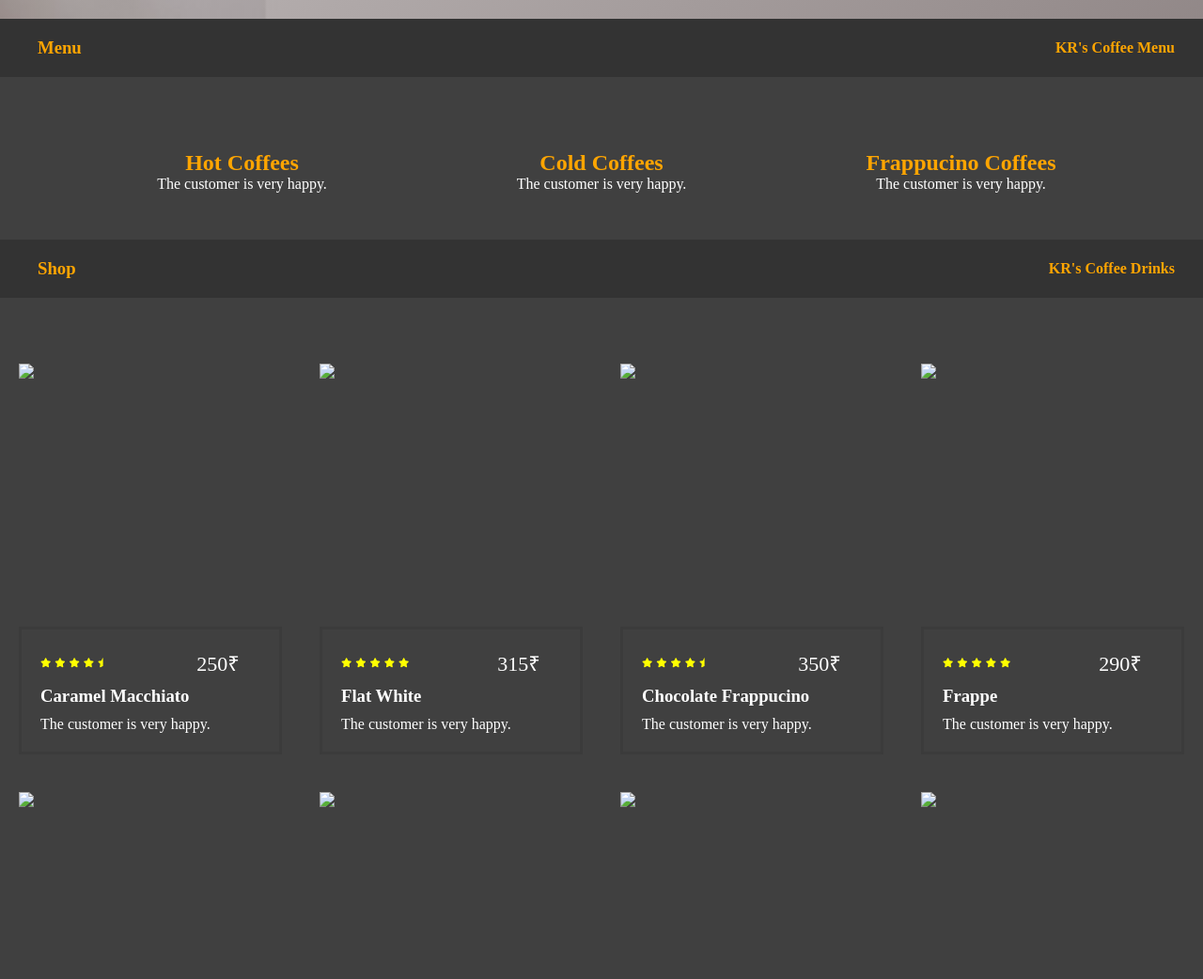
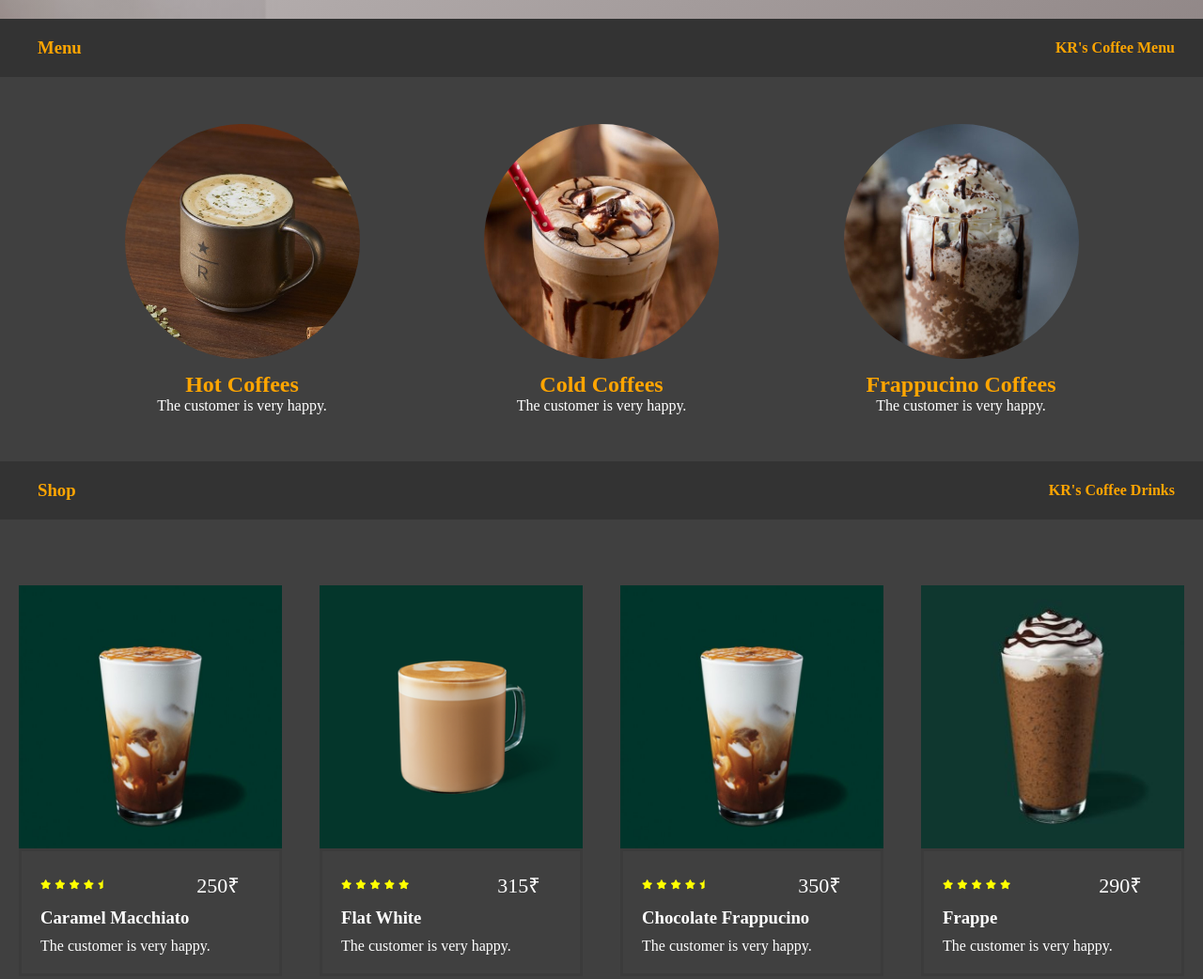
Before and after one commit to pavansaitota/KR-s-COFFEE-BAR, a plain HTML site: page index.html in a window 1280 px wide. Shown: the part 780-1822 px from the top of the page at 94% size. Drawn offline with Linux system fonts and the light colour scheme; files whose address does not match are found by name.

Commit message:
Update index.html

```diff
--- a/index.html
+++ b/index.html
@@ -30,7 +30,7 @@
         </nav>
     </header>
     <div class="content">
-        <img src="img/COFFEEBACKGROUND.jpg" alt="">
+        <img src="COFFEEBACKGROUND.jpg" alt="">
         <h2>KR's </S> Coffee & BAR </h2>
         <p>Memories are timeless treasures of the heart.</p>
     </div>
@@ -43,7 +43,7 @@
         <div class="menu-content">
             <div class="hot-coffees">
                 <div class="hot-coffees-image">
-                    <img src="img/hot-coffees.jpg" alt="">
+                    <img src="hot-coffees.jpg" alt="">
                 </div>
                 <div class="hot-coffees-body">
                     <h2>Hot Coffees</h2>
@@ -52,7 +52,7 @@
             </div>
             <div class="cold-coffees">
                 <div class="cold-coffees-image">
-                    <img src="img/cold-coffees.jpg" alt="">
+                    <img src="cold-coffees.jpg" alt="">
                 </div>
                 <div class="cold-coffees-body">
                     <h2>Cold Coffees</h2>
@@ -61,7 +61,7 @@
             </div>
             <div class="frappucino-coffees">
                 <div class="frappucino-coffees-image">
-                    <img src="img/frappuccino.jpg" alt="">
+                    <img src="frappuccino.jpg" alt="">
                 </div>
                 <div class="frappucino-coffees-body">
                     <h2>Frappucino Coffees</h2>
@@ -81,7 +81,7 @@
             <div class="item-1">
                 <div class="card">
                     <div class="card-image">
-                        <img src="img/caramel-macchiato.jpg">
+                        <img src="caramel-macchiato.jpg">
                     </div>
                     <div class="card-body">
                         <i class="fa-solid fa-star"></i>
@@ -98,7 +98,7 @@
             <div class="item-2">
                 <div class="card">
                     <div class="card-image">
-                        <img src="img/flat-white.png">
+                        <img src="flat-white.png">
                     </div>
                     <div class="card-body">
                         <i class="fa-solid fa-star"></i>
@@ -115,7 +115,7 @@
             <div class="item-3">
                 <div class="card">
                     <div class="card-image">
-                        <img src="img/caramel-macchiato.jpg">
+                        <img src="caramel-macchiato.jpg">
                     </div>
                     <div class="card-body">
                         <i class="fa-solid fa-star"></i>
@@ -132,7 +132,7 @@
             <div class="item-4">
                 <div class="card">
                     <div class="card-image">
-                        <img src="img/frappe.jpg">
+                        <img src="frappe.jpg">
                     </div>
                     <div class="card-body">
                         <i class="fa-solid fa-star"></i>
@@ -149,7 +149,7 @@
             <div class="item-5">
                 <div class="card">
                     <div class="card-image">
-                        <img src="img/caffe-mocha.png">
+                        <img src="caffe-mocha.png">
                     </div>
                     <div class="card-body">
                         <i class="fa-solid fa-star"></i>
@@ -166,7 +166,7 @@
             <div class="item-6">
                 <div class="card">
                     <div class="card-image">
-                        <img src="img/vanilla-frappuccino.jpg">
+                        <img src="vanilla-frappuccino.jpg">
                     </div>
                     <div class="card-body">
                         <i class="fa-solid fa-star"></i>
@@ -183,7 +183,7 @@
             <div class="item-7">
                 <div class="card">
                     <div class="card-image">
-                        <img src="img/white-chocolate-mocha.jpg">
+                        <img src="white-chocolate-mocha.jpg">
                     </div>
                     <div class="card-body">
                         <i class="fa-solid fa-star"></i>
@@ -200,7 +200,7 @@
             <div class="item-8">
                 <div class="card">
                     <div class="card-image">
-                        <img src="img/ice-latte.jpg">
+                        <img src="ice-latte.jpg">
                     </div>
                     <div class="card-body">
                         <i class="fa-solid fa-star"></i>
@@ -220,7 +220,7 @@
     <div class="contact" id="contact">
         <div class="contact-box">
             <div class="contact-image">
-                <img src="img/KR'S LOGO NEW-Photoroom.png">
+                <img src="KR'S LOGO NEW-Photoroom.png">
             </div>
         </div>
         <div class="contact-box">
@@ -242,8 +242,6 @@
             </div>
         </div>
     </div>
-
-
     <div class="footer">
         <div class="footer-box">
             <div class="social-media">
@@ -261,7 +259,5 @@
             </div>
         </div>
     </div>
-
 </body>
-
 </html>
```
